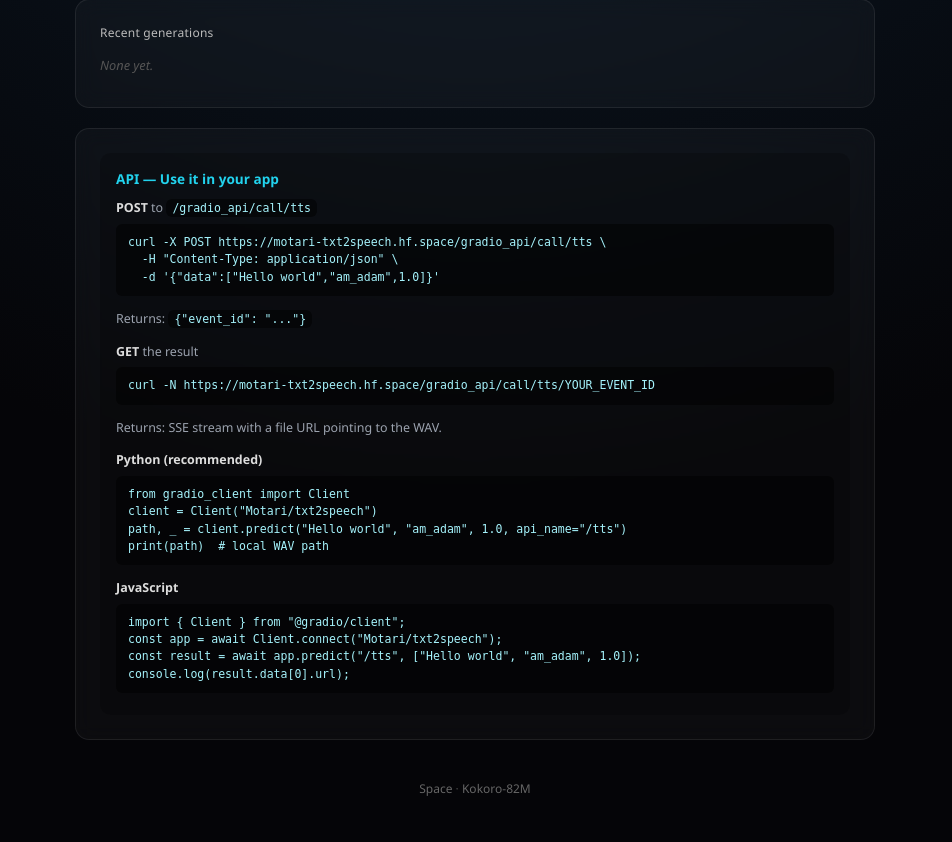
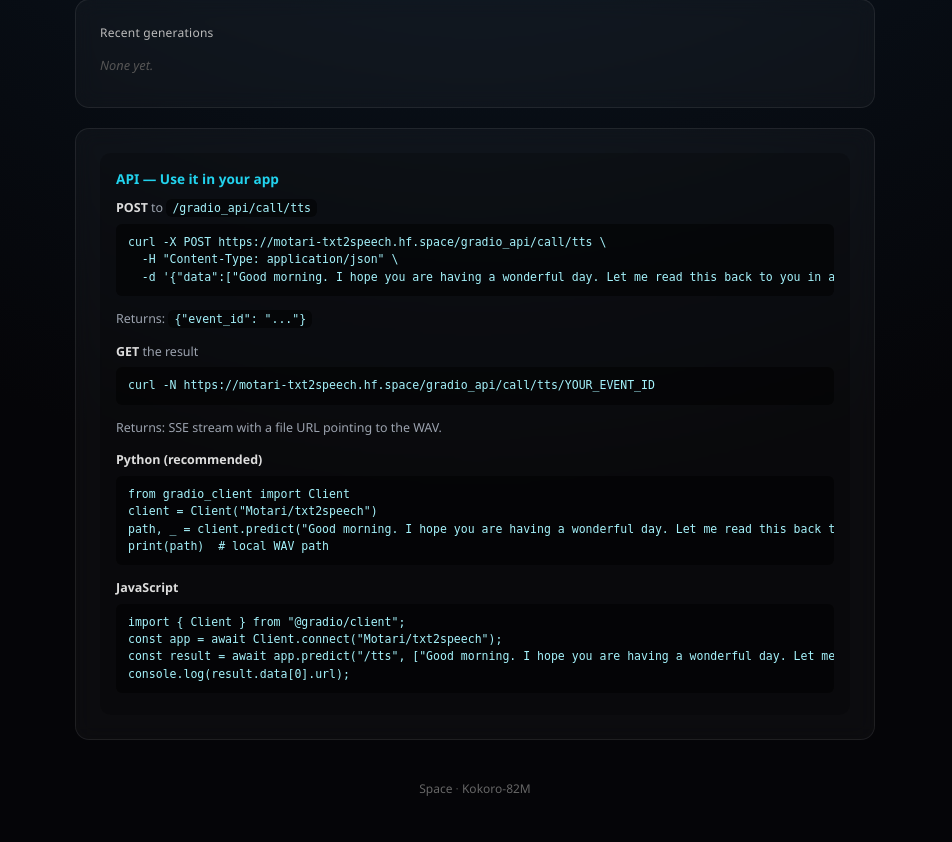
Before and after one commit to Motari2004/VoiceKit, a Flask app: page / in a window 1280 px wide. Shown: the part 614-1456 px from the top of the page, without its empty margins (165-1117 px from the left). Run offline with Flask 3, Linux system fonts and the light colour scheme.

Commit message:
Describe what you changed here

```diff
--- a/templates/index.html
+++ b/templates/index.html
@@ -421,7 +421,7 @@
       <div class="api-label"><strong>POST</strong> to <code style="display:inline; padding:2px 6px;">/gradio_api/call/tts</code></div>
       <code>curl -X POST https://motari-txt2speech.hf.space/gradio_api/call/tts \
   -H "Content-Type: application/json" \
-  -d '{"data":["Hello world","am_adam",1.0]}'</code>
+  -d '{"data":["Good morning. I hope you are having a wonderful day. Let me read this back to you in a clear and natural voice.","am_adam",1.0]}'</code>
       <div class="api-label">Returns: <code style="display:inline; padding:2px 6px;">{"event_id": "..."}</code></div>
 
       <div class="api-label"><strong>GET</strong> the result</div>
@@ -431,13 +431,13 @@
       <div class="api-label"><strong>Python (recommended)</strong></div>
       <code>from gradio_client import Client
 client = Client("Motari/txt2speech")
-path, _ = client.predict("Hello world", "am_adam", 1.0, api_name="/tts")
+path, _ = client.predict("Good morning. I hope you are having a wonderful day. Let me read this back to you in a clear and natural voice.d", "am_adam", 1.0, api_name="/tts")
 print(path)  # local WAV path</code>
 
       <div class="api-label"><strong>JavaScript</strong></div>
       <code>import { Client } from "@gradio/client";
 const app = await Client.connect("Motari/txt2speech");
-const result = await app.predict("/tts", ["Hello world", "am_adam", 1.0]);
+const result = await app.predict("/tts", ["Good morning. I hope you are having a wonderful day. Let me read this back to you in a clear and natural voice.", "am_adam", 1.0]);
 console.log(result.data[0].url);</code>
     </div>
   </div>
```
